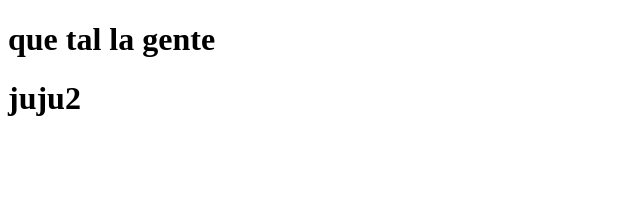
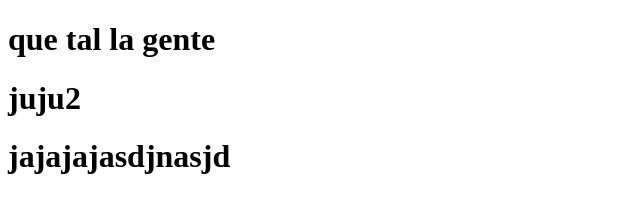
Before and after one commit to wolfzart/base-de-datos-proyecto, a plain HTML site: page index.html in a window 1280 px wide. Shown: the whole page, without its empty margins (0-640 px from the left). Drawn offline with Linux system fonts and the light colour scheme.

Commit message:
muestra javo xd

```diff
--- a/index.html
+++ b/index.html
@@ -8,5 +8,6 @@
 <body>
     <h1>que tal la gente</h1>
     <h1>juju2</h1>
+    <h1>jajajajasdjnasjd</h1>
 </body>
 </html>
```
